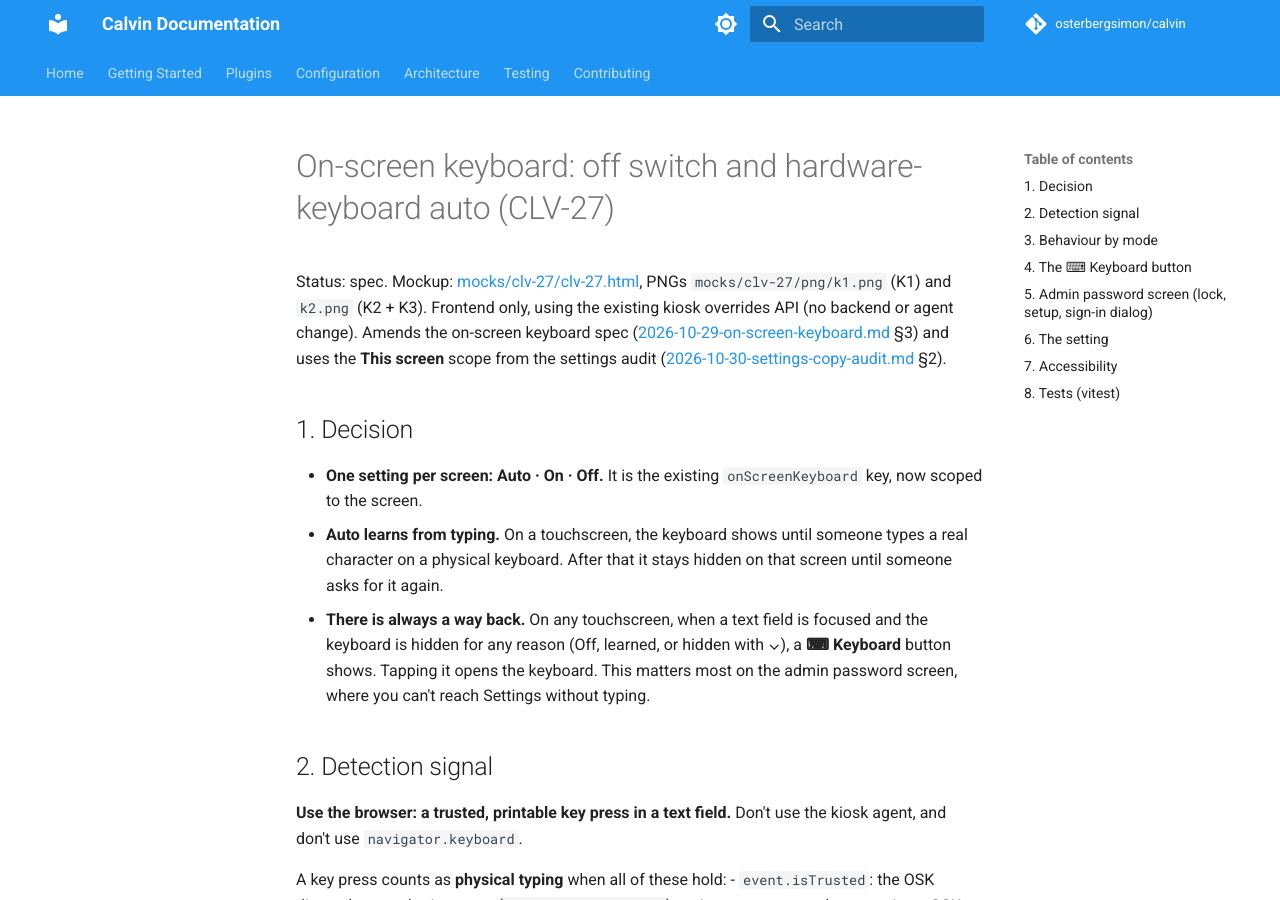
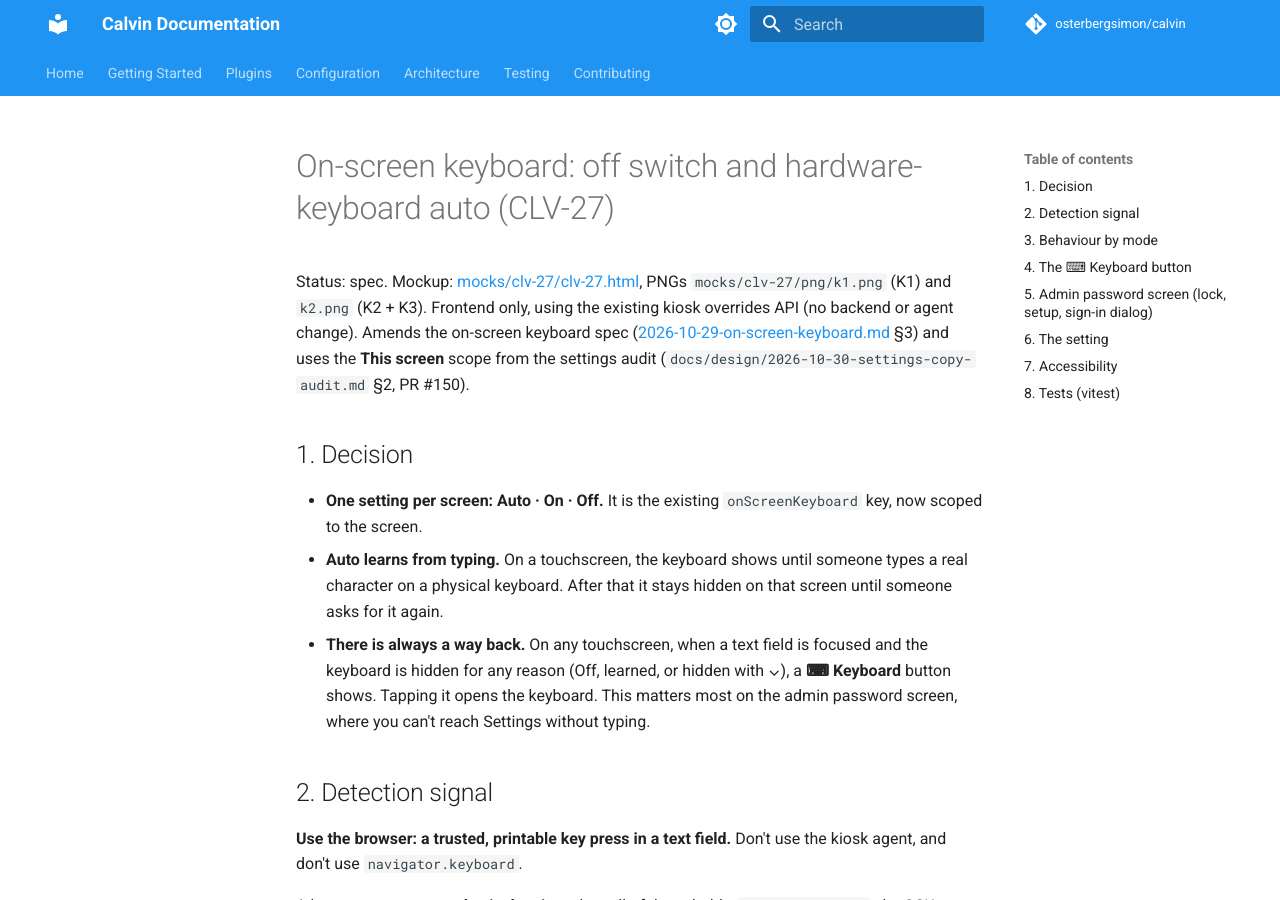
Before and after one commit to osterbergsimon/calvin, an MkDocs documentation site: the page built from docs/design/2026-10-30-osk-hardware-keyboard.md, in a window 1280 px wide and 900 px high. Built offline with MkDocs 1.6.1 and Material for MkDocs 9.7.7, drawn with Linux system fonts in a browser that asks for light colours; comment, search, counter and statistics services are not loaded.

Commit message:
docs(design): unlink unmerged settings audit in CLV-27 spec

```diff
--- a/docs/design/2026-10-30-osk-hardware-keyboard.md
+++ b/docs/design/2026-10-30-osk-hardware-keyboard.md
@@ -3,7 +3,7 @@
 Status: spec. Mockup: [mocks/clv-27/clv-27.html](mocks/clv-27/clv-27.html), PNGs `mocks/clv-27/png/k1.png` (K1) and
 `k2.png` (K2 + K3). Frontend only, using the existing kiosk overrides API (no backend or agent change). Amends the on-screen
 keyboard spec ([2026-10-29-on-screen-keyboard.md](2026-10-29-on-screen-keyboard.md) §3) and uses the
-**This screen** scope from the settings audit ([2026-10-30-settings-copy-audit.md](2026-10-30-settings-copy-audit.md) §2).
+**This screen** scope from the settings audit (`docs/design/2026-10-30-settings-copy-audit.md` §2, PR #150).
 
 ## 1. Decision
 
```
